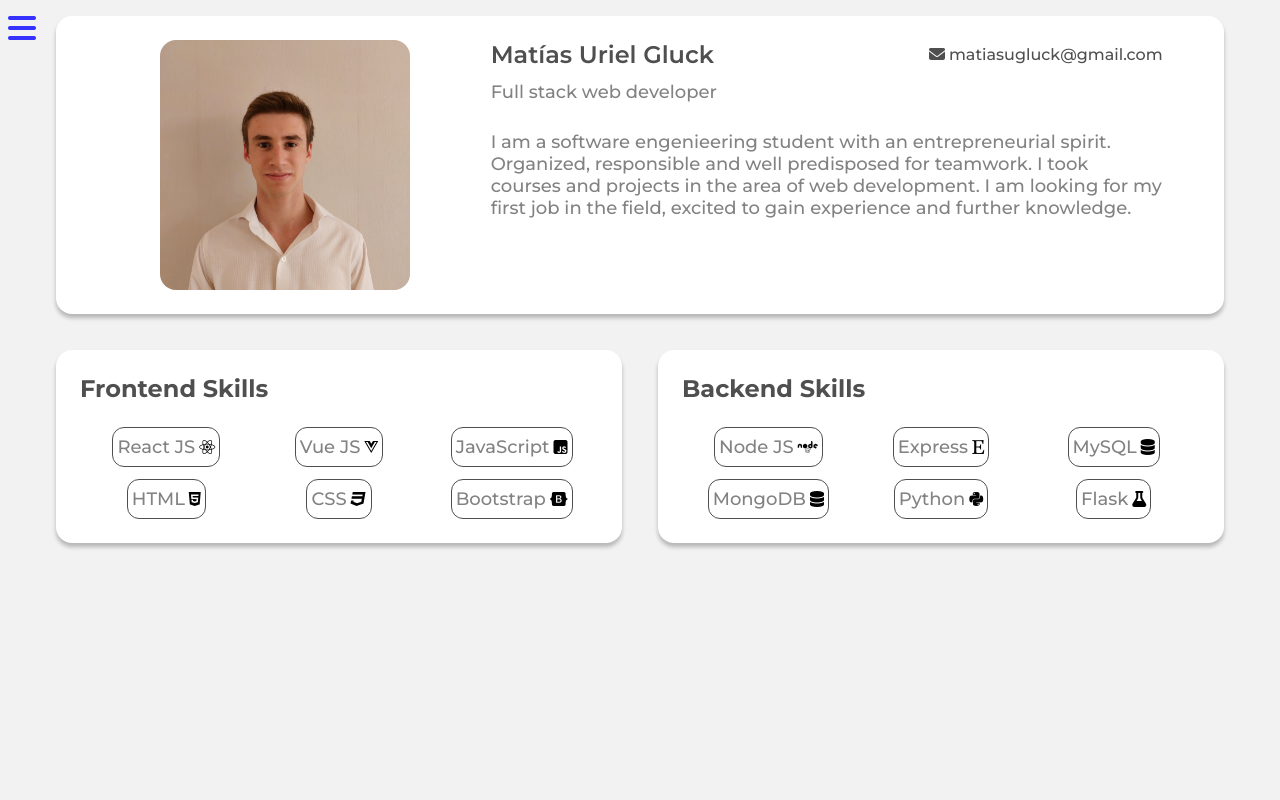
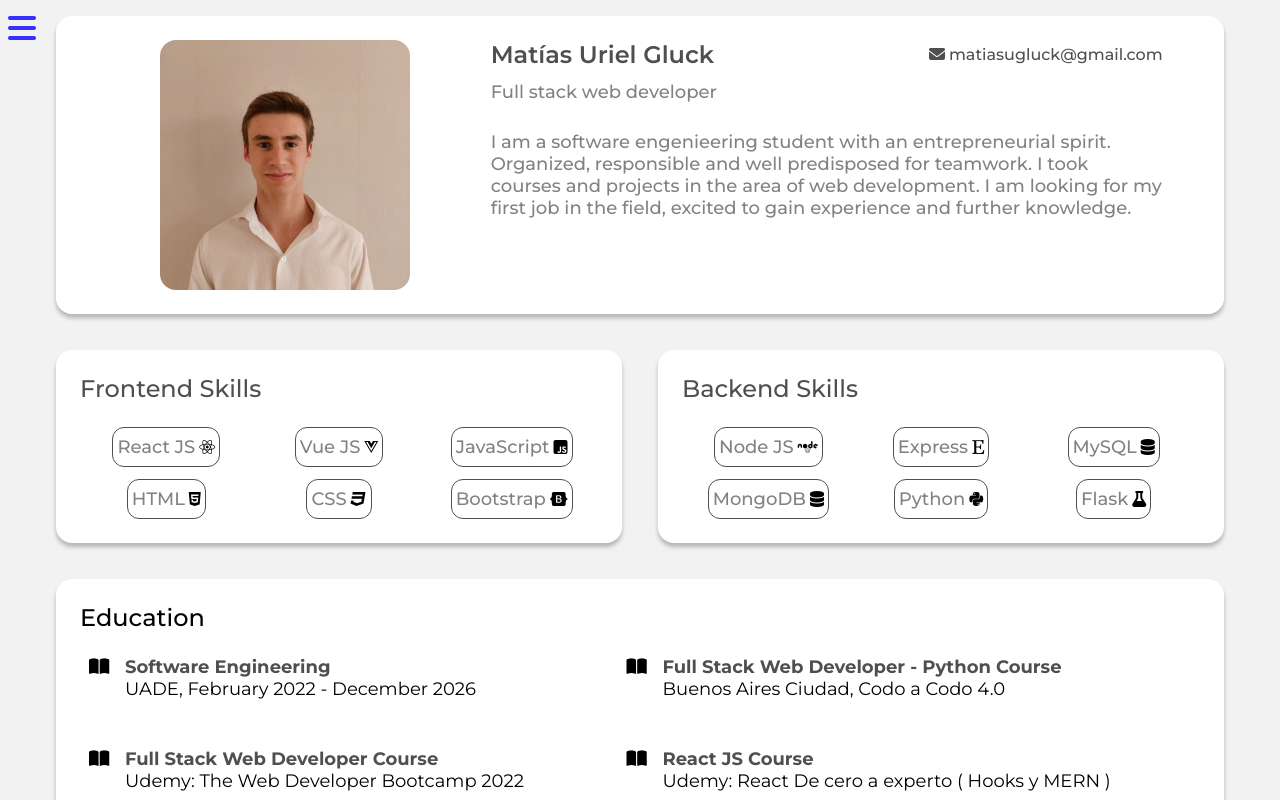
Before and after one commit to MatiasUrielGluck/portfolio_v3_frontend, a React (Vite) app: page / in a window 1280 px wide. Built offline with nearby package versions, Linux system fonts and the light colour scheme.

Commit message:
Added education container with temp data

```diff
--- a/src/components/Content/Content.jsx
+++ b/src/components/Content/Content.jsx
@@ -1,4 +1,4 @@
-import { HambMenu, ProfileContainer, SkillsContainer } from "../";
+import { HambMenu, ProfileContainer, SkillsContainer, EducationContainer } from "../";
 import "./content.css";
 
 import { frontSkillList, backSkillList } from '../../data/tempSkills' // *1 TEMP
@@ -12,7 +12,7 @@ export const Content = () => {
         <SkillsContainer skillsCategory="Frontend" skillList={frontSkillList}/> {/* TODO: 1* */}
         <SkillsContainer skillsCategory="Backend" skillList={backSkillList}/> {/* TODO: 1* */}
 
-        {/* EducationContainer */}
+        <EducationContainer />
 
         {/* HobbiesContainer */}
 
--- a/src/components/Content/content.css
+++ b/src/components/Content/content.css
@@ -1,6 +1,9 @@
 .content {
     padding: 16px 56px;
     margin: 0 auto;
+    height: 100vh;
+    width: 100%;
+    overflow: auto;
 }
 
 .container {
@@ -29,8 +32,4 @@
     .content {
         padding: 16px 4%;
     }
-
-    .grid-container {
-        grid-template-columns: 1fr;
-    }
 }
--- /dev/null
+++ b/src/components/EducationContainer/EducationContainer.jsx
@@ -0,0 +1,22 @@
+import "./educationcontainer.css";
+
+import { educationList } from "../../data/tempEducation"; // TEMP *2
+import { EducationItem } from "./EducationItem";
+
+export const EducationContainer = () => {
+  return (
+    <div className="education-container container">
+      <h2>Education</h2>
+      <ul className="fa-ul">
+        {educationList.map((educationItem) => (
+          <li key={educationItem.id}>
+            <EducationItem
+              educationTitle={educationItem.title}
+              educationSubtitle={educationItem.subtitle}
+            />
+          </li>
+        ))}
+      </ul>
+    </div>
+  );
+};
--- /dev/null
+++ b/src/components/EducationContainer/EducationItem.jsx
@@ -0,0 +1,11 @@
+export const EducationItem = ({ educationTitle, educationSubtitle }) => {
+  return (
+    <>
+      <span className="fa-li">
+        <i className="fa-solid fa-book-open "></i>
+      </span>
+      <span className="education-title">{educationTitle}</span>
+      <span className="education-subtitle">{educationSubtitle}</span>
+    </>
+  );
+};
--- /dev/null
+++ b/src/components/EducationContainer/educationcontainer.css
@@ -0,0 +1,42 @@
+.education-container {
+    grid-column: 1 / 3;
+}
+
+.education-container h2 {
+    font-weight: 500;
+    margin-bottom: 24px;
+}
+
+.education-container ul {
+    font-size: 1.125rem;
+    display: grid;
+    grid-template-columns: 1fr 1fr;
+}
+
+.education-container li {
+    margin-bottom: 48px;
+}
+
+.education-container li:last-of-type {
+    margin-bottom: 0;
+}
+
+.education-container ul li i {
+    margin-right: 1rem;
+}
+
+.education-container .education-title {
+    display: block;
+    font-weight: 800;
+    color: var(--color-title);
+}
+
+.education-container .education-subtitle {
+    font-weight: 400;
+}
+
+@media only screen and (max-width: 1110px) {
+    .education-container ul {
+        grid-template-columns: 1fr;
+    }
+}
--- /dev/null
+++ b/src/components/EducationContainer/index.js
@@ -0,0 +1 @@
+export * from "./EducationContainer";
--- a/src/components/ProfileContainer/profilecontainer.css
+++ b/src/components/ProfileContainer/profilecontainer.css
@@ -2,7 +2,6 @@
     display: flex;
     flex-flow: row nowrap;
     justify-content: space-evenly;
-    max-width: 1480px;
 }
 
 .profile-container .image-container {
--- a/src/components/SkillsContainer/skillscontainer.css
+++ b/src/components/SkillsContainer/skillscontainer.css
@@ -1,3 +1,7 @@
+.skills-container h2 {
+    font-weight: 500;
+}
+
 .skills-container .skills-group {
     display: grid;
     grid-template-columns: repeat(auto-fit, minmax(150px, 1fr));
@@ -23,3 +27,9 @@
 .skills-container .skills-group .skill p {
     margin-right: 4px;
 }
+
+@media only screen and (max-width: 499px) {
+    .skills-container {
+        grid-column: 1 / 3;
+    }
+}
--- a/src/components/index.js
+++ b/src/components/index.js
@@ -3,3 +3,4 @@ export * from "./HambMenu";
 export * from "./ProfileContainer";
 export * from "./Content";
 export * from "./SkillsContainer";
+export * from "./EducationContainer";
--- /dev/null
+++ b/src/data/tempEducation.js
@@ -0,0 +1,25 @@
+/*
+2* EL SISTEMA DEBE CARGAR LA LISTA DE EDUCACIONES DESDE LA BASE DE DATOS.
+*/
+export const educationList = [
+  {
+    id: 1,
+    title: "Software Engineering",
+    subtitle: "UADE, February 2022 - December 2026",
+  },
+  {
+    id: 2,
+    title: "Full Stack Web Developer - Python Course",
+    subtitle: "Buenos Aires Ciudad, Codo a Codo 4.0",
+  },
+  {
+    id: 3,
+    title: "Full Stack Web Developer Course",
+    subtitle: "Udemy: The Web Developer Bootcamp 2022",
+  },
+  {
+    id: 4,
+    title: "React JS Course",
+    subtitle: "Udemy: React De cero a experto ( Hooks y MERN )",
+  },
+];
```
